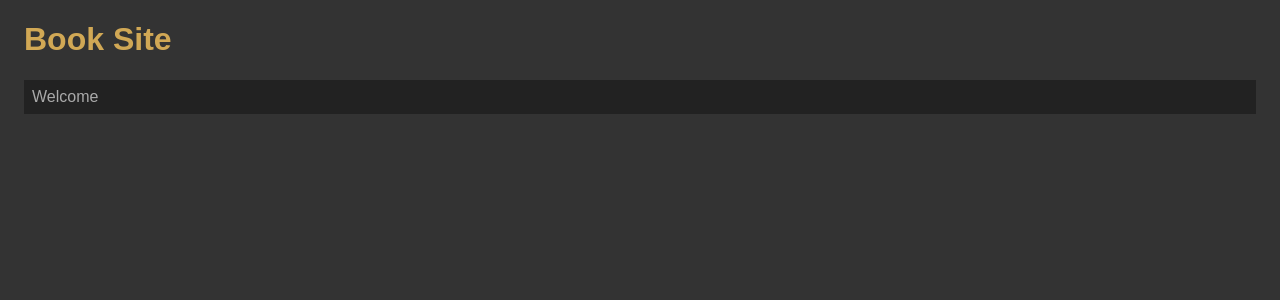
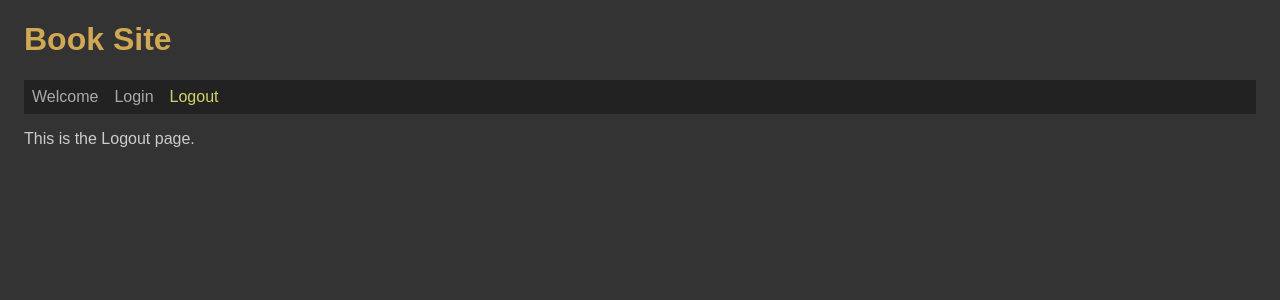
Before and after one commit to edwardtanguay/mern-mongoose-book-crud-frontend, a React (Vite) app: page /logout in a window 1280 px wide. Before the commit this address had no page. Shown: the top 300 px of the page. Built offline with nearby package versions, Linux system fonts and the light colour scheme.

Commit message:
pages in

```diff
--- a/src/App.tsx
+++ b/src/App.tsx
@@ -1,6 +1,8 @@
 import './App.scss';
 import { NavLink, Routes, Route, Navigate } from 'react-router-dom';
 import { PageWelcome } from './pages/PageWelcome';
+import { PageLogin } from './pages/PageLogin';
+import { PageLogout } from './pages/PageLogout';
 
 function App() {
 	return (
@@ -8,10 +10,14 @@ function App() {
 			<h1>Book Site</h1>
 			<nav>
 				<NavLink to="/welcome">Welcome</NavLink>
+				<NavLink to="/login">Login</NavLink>
+				<NavLink to="/logout">Logout</NavLink>
 			</nav>
 
 			<Routes>
 				<Route path="/welcome" element={<PageWelcome />} />
+				<Route path="/login" element={<PageLogin />} />
+				<Route path="/logout" element={<PageLogout />} />
 				<Route path="/" element={<Navigate to="/welcome" replace />} />
 			</Routes>
 		</div>
--- /dev/null
+++ b/src/pages/PageLogin.tsx
@@ -0,0 +1,16 @@
+import { useContext } from 'react';
+import { AppContext } from '../AppContext';
+import { Helmet } from 'react-helmet';
+
+export const PageLogin = () => {
+	const { appTitle} = useContext(AppContext);
+
+	return (
+		<div className="page pageLogin">
+			<Helmet>
+				<title>{appTitle} - Login</title>
+			</Helmet>
+			<p>This is the Login page.</p>
+		</div>
+	);
+};
--- /dev/null
+++ b/src/pages/PageLogout.tsx
@@ -0,0 +1,7 @@
+export const PageLogout = () => {
+	return (
+		<div className="page pageLogout">
+			<p>This is the Logout page.</p>
+		</div>
+	);
+};
```
